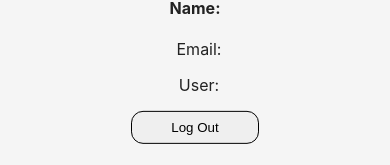
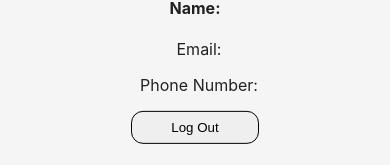
Before and after one commit to vishalsoni7/e-commerce-assignment, a React (Create React App) app: page /user in a window 390 px wide. Shown: the part 433-598 px from the top of the page. Built offline with nearby package versions, Linux system fonts and the light colour scheme.

Commit message:
refactor - fixed phone number heading

```diff
--- a/src/pages/User.jsx
+++ b/src/pages/User.jsx
@@ -21,7 +21,7 @@ export const User = () => {
 
       <h4>Name: {user?.userName} </h4>
       <p>Email: {user?.email} </p>
-      <p>User: {user?.phoneNumber} </p>
+      <p>Phone Number: {user?.phoneNumber} </p>
 
       <button onClick={() => handleLogout(ecDispatch, navigate)}>
         {" "}
```
